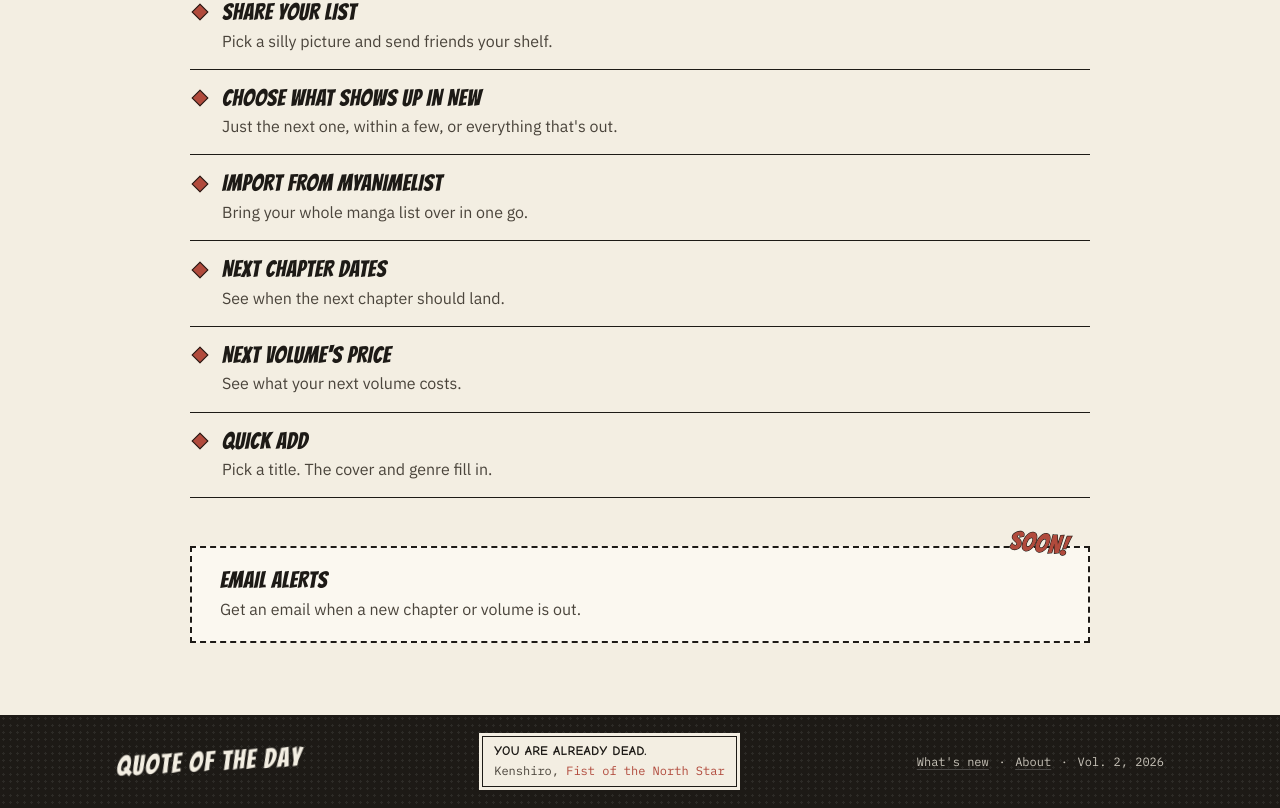
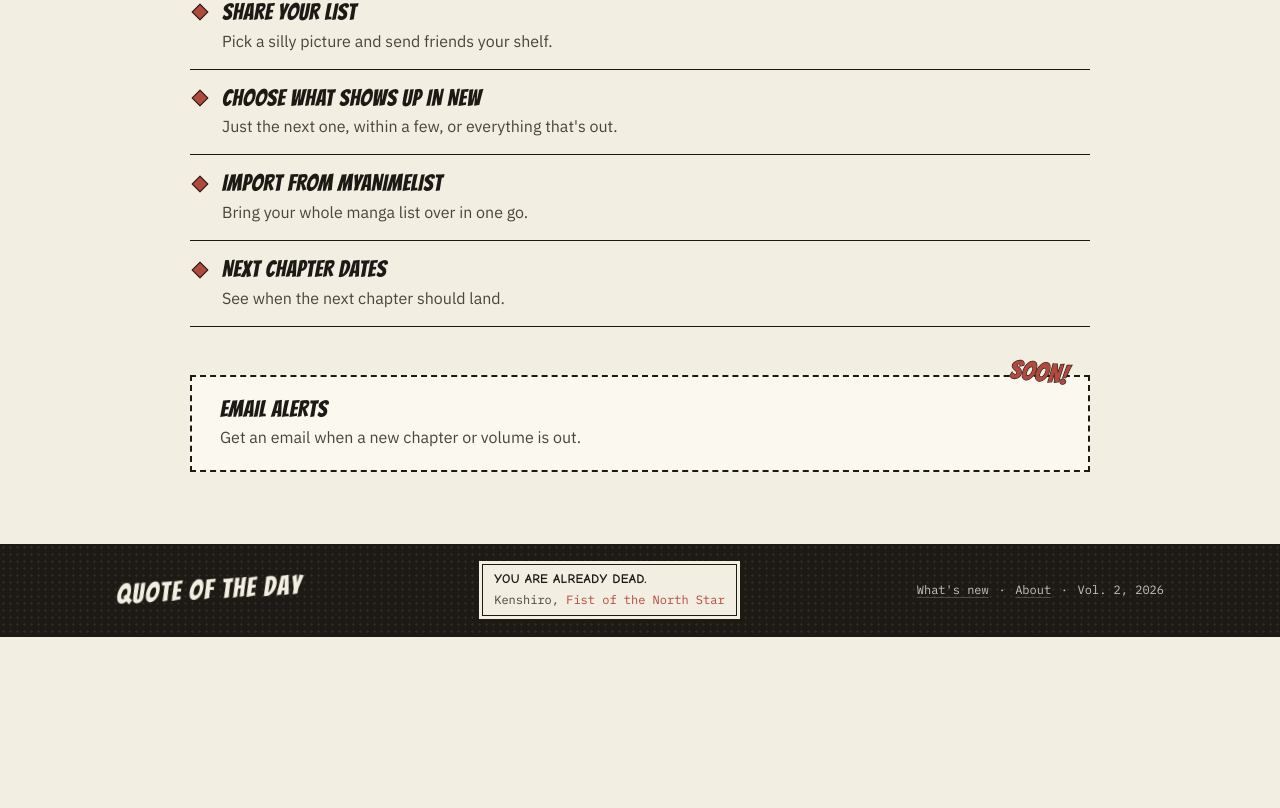
Before and after one commit to Shriyashzzz/mangaTracker, a React (Vite) app in the folder client/: page /updates in a window 1280 px wide. Shown: the part 605-1413 px from the top of the page. After the commit the page ends 1242 px from the top, so only its background shows below. Built offline with nearby package versions, Linux system fonts and the light colour scheme; no server answers; a web font is replaced by a local one.

Commit message:
chore: next volume price and quick add leave whats new

```diff
--- a/client/src/components/whatsNew/WhatsNew.tsx
+++ b/client/src/components/whatsNew/WhatsNew.tsx
@@ -6,8 +6,6 @@ import { NavLink } from "react-router";
 import { openReleasesOnShelf } from "../../lib/shelf";
 import { useAuth } from "../../store/auth";
 
-// what an English reader asks after "is there a new one?": when's the next
-// chapter, what will the volume cost, and how fast can I add a series
 const ITEMS = [
   {
     name: "Better search results",
@@ -16,14 +14,6 @@ const ITEMS = [
   {
     name: "Next chapter dates",
     body: "A volume behind? The manga's page shows when the next chapter should land.",
-  },
-  {
-    name: "Next volume's price",
-    body: "The manga's page shows the next volume you need and the lowest price we've seen.",
-  },
-  {
-    name: "Quick add",
-    body: "Pick a title and the cover and genre fill in.",
   },
 ];
 
--- a/client/src/pages/Updates/Updates.tsx
+++ b/client/src/pages/Updates/Updates.tsx
@@ -27,21 +27,13 @@ const UPDATES = [
     name: "Next chapter dates",
     body: "See when the next chapter should land.",
   },
-  {
-    name: "Next volume's price",
-    body: "See what your next volume costs.",
-  },
-  {
-    name: "Quick add",
-    body: "Pick a title. The cover and genre fill in.",
-  },
 ];
 
 export function UpdatesPage() {
   usePageMeta({
     title: "What's new",
     description:
-      "New on Manga Tracker: see new English volumes and chapters, next chapter dates and what your next volume costs. Email alerts are coming soon.",
+      "New on Manga Tracker: see new English volumes and chapters and next chapter dates. Email alerts are coming soon.",
     path: "/updates",
   });
   const isSignedIn = useAuth((s) => s.isSignedIn);
```
